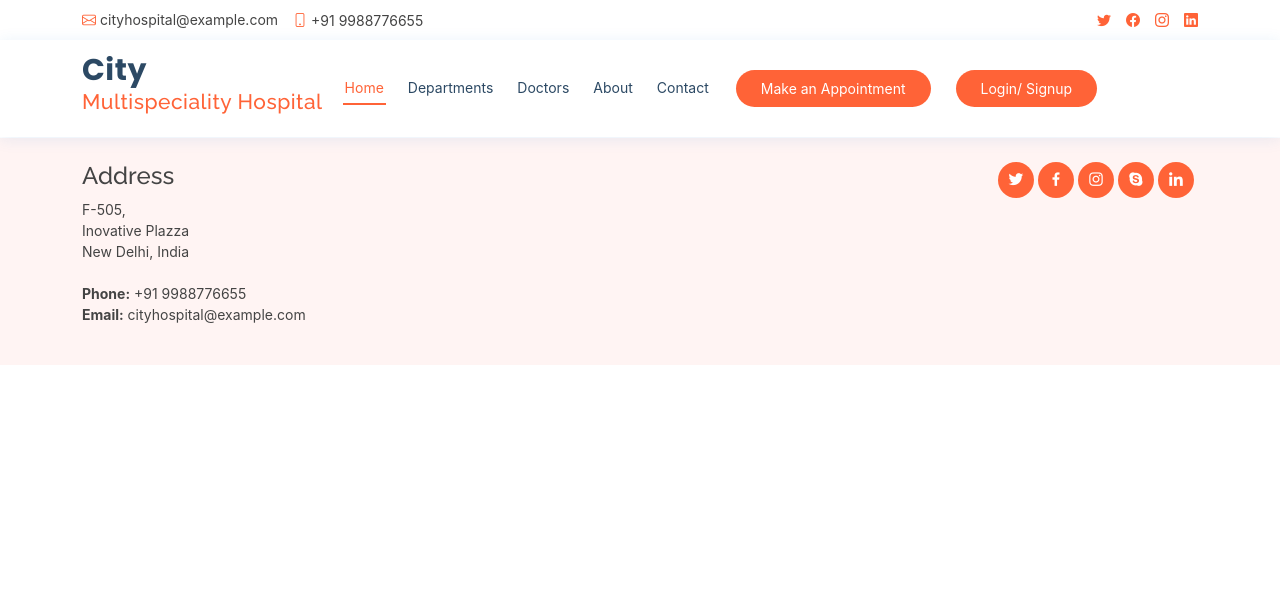
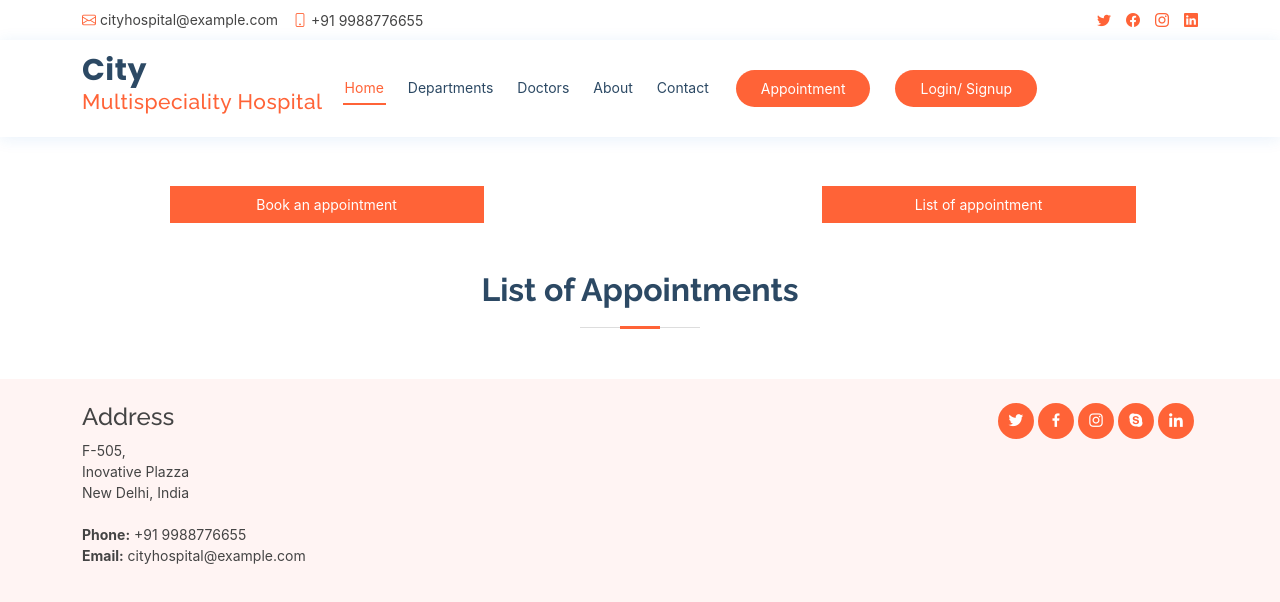
Before and after one commit to rudrabhikadiya3/city-hospital, a React (Create React App) app: page /list_appointment in a window 1280 px wide. Shown: the top 602 px of the page. Built offline with nearby package versions, Linux system fonts and the light colour scheme.

Commit message:
divide in 2 compo, useHistory

```diff
--- a/src/App.js
+++ b/src/App.js
@@ -10,7 +10,8 @@ import Contact from './container/Contact';
 import {Switch} from 'react-router-dom';
 import {Route} from 'react-router-dom';
 import Login from './container/Login';
-import Appointment from './container/Appointment';
+import BookAppointment from './container/Appointment/BookAppointment';
+import ListAppointment from './container/Appointment/ListAppointment';
 
 
 function App() {
@@ -24,7 +25,8 @@ function App() {
           <Route path='/About' exact component={About} />
           <Route path='/Contact' exact component={Contact} />
           <Route path='/Login' exact component={Login} />
-          <Route path='/Appointment' exact component={Appointment} />
+          <Route path='/book_appointment' exact component={BookAppointment} />
+          <Route path='/list_appointment' exact component={ListAppointment} />
         </Switch>
       <Footer />
     </>
--- a/src/components/Header.js
+++ b/src/components/Header.js
@@ -36,8 +36,7 @@ function Header(props) {
                         </ul>
                         <i className="bi bi-list mobile-nav-toggle" />
                     </nav>
-                    <NavLink to="/appointment" className="appointment-btn scrollto"><span className="d-none d-md-inline">Make an </span>
-                        Appointment</NavLink>
+                    <NavLink to="/book_appointment" className="appointment-btn scrollto"> Appointment</NavLink>
                     <NavLink to="/login" className="appointment-btn scrollto">
                         <span className="d-md-inline">Login/ Signup</span>
                     </NavLink>
--- a/src/container/Appointment.js
+++ b/src/container/Appointment/BookAppointment.js
@@ -1,50 +1,99 @@
 import React from "react";
 import * as yup from "yup";
 import { Formik, Form, useFormik } from "formik";
-import 'yup-phone';
+import "yup-phone";
+import { NavLink, useHistory } from "react-router-dom";
 
 function Appointment(props) {
-    const schema = yup.object().shape({
-    name: yup.string().required('Please enter a name'),
-    email: yup.string().required('Please enter an Email').email("Please enter a valid Email address"),
-    phone: yup.string().required('Please enter a number').phone(null, true, 'Please enter a valid number'),
-    date: yup.string().required('Please enter a date'),
-    department: yup.string().required('Please select an option'),
-    message: yup.string().required('Please enter message').min(50, 'please enter atleast 50 characters')
+  const schema = yup.object().shape({
+    name: yup.string().required("Please enter a name"),
+    email: yup
+      .string()
+      .required("Please enter an Email")
+      .email("Please enter a valid Email address"),
+    phone: yup
+      .string()
+      .required("Please enter a number")
+      .phone(null, true, "Please enter a valid number"),
+    date: yup.string().required("Please enter a date"),
+    department: yup.string().required("Please select an option"),
+    message: yup
+      .string()
+      .required("Please enter message")
+      .min(50, "please enter atleast 50 characters"),
   });
-
+  const history = useHistory()
   const formik = useFormik({
     initialValues: {
       name: "",
       email: "",
       phone: "",
-      date:"",
+      date: "",
       department: "",
-      message: ''
+      message: "",
     },
     validationSchema: schema,
     onSubmit: (values) => {
-      alert(JSON.stringify(values, null, 2));
+      toStorage(values)
+      history.push('/list_appointment')
+      console.log(history);
     },
   });
 
-  const { errors, handleBlur, handleChange, handleSubmit, touched ,values } = formik;
+  const { errors, handleBlur, handleChange, handleSubmit, touched} = formik;
+
+
+ const toStorage = (values)  =>{
+  const localdata = JSON.parse(localStorage.getItem('book_apt'));
+  let id = Math.floor(Math.random()*1000);
+  let data = {
+    id,
+    ...values
+  }
+  console.log(localdata);
+
+  if (localdata === null) {
+    localStorage.setItem('book_apt', JSON.stringify([data]))
+  } else {
+    localdata.push(data);
+    localStorage.setItem('book_apt', JSON.stringify(localdata))
+  }
+ }
   return (
     <main>
       <section id="appointment" className="appointment">
         <div className="container">
+          <div className="row my-5 ">
+            <div className="col-6 text-center">
+              <NavLink
+                to="/book_appointment"
+                className="appointment-btn scrollto rounded-0 col-6"
+              >
+                Book an appointment
+              </NavLink>
+            </div>
+            <div className="col-6 text-center">
+              <NavLink
+                to="/list_appointment"
+                className="appointment-btn scrollto rounded-0 col-6"
+              >
+                List of appointment
+              </NavLink>
+            </div>
+          </div>
+
           <div className="section-title">
-            <h2>Make an Appointment</h2>
-            <p>
-              Aenean enim orci, suscipit vitae sodales ac, semper in ex. Nunc
-              aliquam eget nibh eu euismod. Donec dapibus blandit quam volutpat
-              sollicitudin. Fusce tincidunt sit amet ex in volutpat. Donec
-              lacinia finibus tortor. Curabitur luctus eleifend odio. Phasellus
-              placerat mi et suscipit pulvinar.
-            </p>
+            <h2>Book an Appointment</h2>
           </div>
+
           <Formik values={formik}>
-            <Form action method="post" role="form" className="php-email-form" onSubmit={handleSubmit}>
+            <Form
+              action
+              method="post"
+              role="form"
+              className="php-email-form"
+              onSubmit={handleSubmit}
+            >
               <div className="row">
                 <div className="col-md-4 form-group">
                   <input
@@ -56,8 +105,9 @@ function Appointment(props) {
                     onChange={handleChange}
                     onBlur={handleBlur}
                   />
-                  {errors.name && touched.name ?
-                    <span className="error">{errors.name}</span> : null}
+                  {errors.name && touched.name ? (
+                    <span className="error">{errors.name}</span>
+                  ) : null}
                 </div>
                 <div className="col-md-4 form-group mt-3 mt-md-0">
                   <input
@@ -69,8 +119,9 @@ function Appointment(props) {
                     onChange={handleChange}
                     onBlur={handleBlur}
                   />
-                  {errors.email && touched.email ?
-                    <span className="error">{errors.email}</span> : null}
+                  {errors.email && touched.email ? (
+                    <span className="error">{errors.email}</span>
+                  ) : null}
                 </div>
                 <div className="col-md-4 form-group mt-3 mt-md-0">
                   <input
@@ -82,8 +133,9 @@ function Appointment(props) {
                     onChange={handleChange}
                     onBlur={handleBlur}
                   />
-                  {errors.phone && touched.phone ?
-                    <span className="error">{errors.phone}</span> : null}
+                  {errors.phone && touched.phone ? (
+                    <span className="error">{errors.phone}</span>
+                  ) : null}
                 </div>
               </div>
               <div className="row">
@@ -94,9 +146,12 @@ function Appointment(props) {
                     className="form-control datepicker"
                     id="date"
                     placeholder="Appointment Date"
+                    onChange={handleChange}
+                    onBlur={handleBlur}
                   />
-                {errors.date && touched.date ?
-                    <span className="error">{errors.date}</span> : null}
+                  {errors.date && touched.date ? (
+                    <span className="error">{errors.date}</span>
+                  ) : null}
                 </div>
                 <div className="col-md-4 form-group mt-3">
                   <select
@@ -111,8 +166,9 @@ function Appointment(props) {
                     <option value="Department 2">Department 2</option>
                     <option value="Department 3">Department 3</option>
                   </select>
-                  {errors.department && touched.department ?
-                    <span className="error">{errors.department}</span> : null}
+                  {errors.department && touched.department ? (
+                    <span className="error">{errors.department}</span>
+                  ) : null}
                 </div>
               </div>
               <div className="form-group mt-3">
@@ -124,8 +180,9 @@ function Appointment(props) {
                   onChange={handleChange}
                   onBlur={handleBlur}
                 />
-               {errors.message && touched.message ?
-                    <span className="error">{errors.message}</span> : null}
+                {errors.message && touched.message ? (
+                  <span className="error">{errors.message}</span>
+                ) : null}
               </div>
               <div className="mb-3">
                 <div className="loading">Loading</div>
--- /dev/null
+++ b/src/container/Appointment/ListAppointment.js
@@ -0,0 +1,31 @@
+import React from 'react';
+import { NavLink } from "react-router-dom";
+
+
+function ListAppointment(props) {
+    return (
+        <div>
+            <div className="section-title">
+            <div className="row my-5 ">
+            <div className="col-6 text-center">
+            <NavLink
+              to="/book_appointment"
+              className="appointment-btn scrollto rounded-0 col-6">
+              Book an appointment
+            </NavLink>
+            </div>
+            <div className="col-6 text-center">
+            <NavLink
+              to="/list_appointment"
+              className="appointment-btn scrollto rounded-0 col-6">
+              List of appointment
+            </NavLink>
+            </div>
+        </div>
+            <h2>List of Appointments</h2>
+          </div>
+        </div>
+    );
+}
+
+export default ListAppointment;
```
